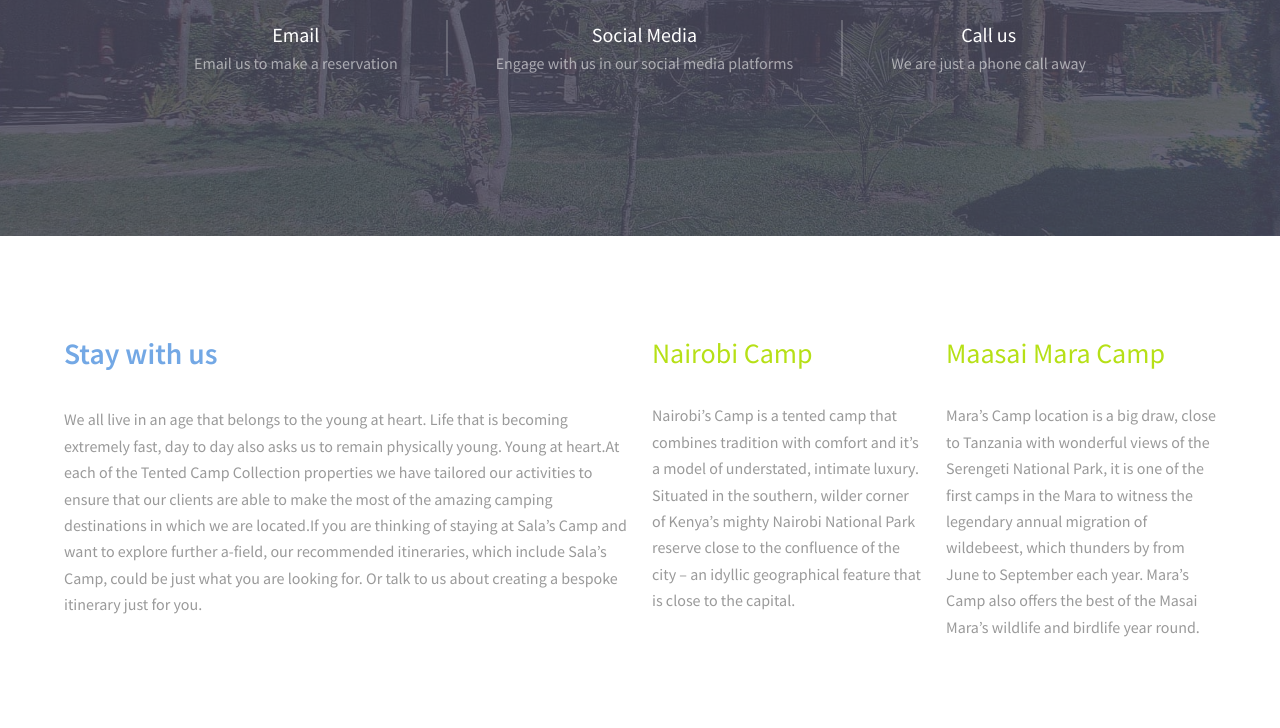
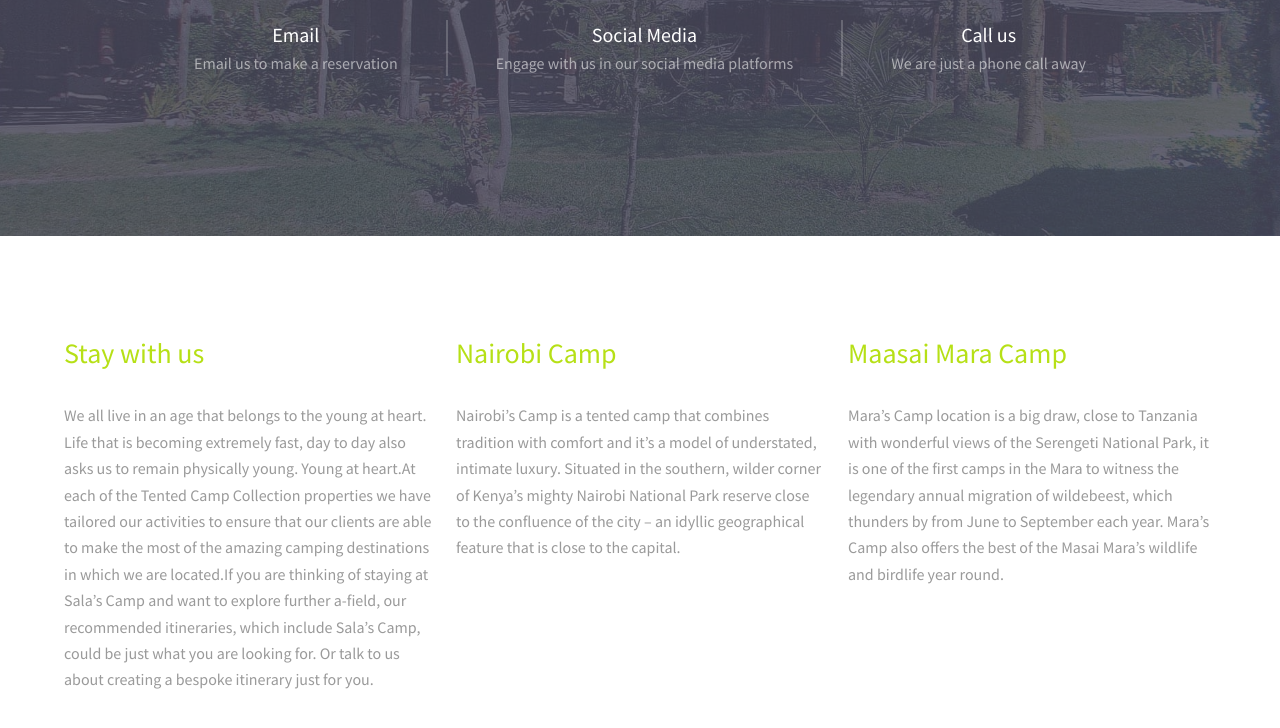
Before and after one commit to jptl431/MIS-6070-Project, a plain HTML site: page contact_us.html in a window 1280 px wide. Shown: the part 286-1014 px from the top of the page. Drawn offline with Linux system fonts and the light colour scheme.

Commit message:
Update contact_us.html

```diff
--- a/contact_us.html
+++ b/contact_us.html
@@ -55,15 +55,15 @@
 		<section id="main" class="wrapper">
 			<div class="inner">
 				<div class="row">
-					<section class="6u">
-						<h2>Stay with us</h2>
+					<section class="4u">
+						<h3>Stay with us</h3>
 						<p> We all live in an age that belongs to the young at heart. Life that is becoming extremely fast, day to day also asks us to remain physically young. Young at heart.At each of the Tented Camp Collection properties we have tailored our activities to ensure that our clients are able to make the most of the amazing camping destinations in which we are located.If you are thinking of staying at Sala’s Camp and want to explore further a-field, our recommended itineraries, which include Sala’s Camp, could be just what you are looking for. Or talk to us about creating a bespoke itinerary just for you.</p>
 					</section>
-					<section class="3u">
+					<section class="4u">
 						<h3>Nairobi Camp</h3>
 						<p>Nairobi’s Camp is a tented camp that combines tradition with comfort and it’s a model of understated, intimate luxury. Situated in the southern, wilder corner of Kenya’s mighty Nairobi National Park reserve close to the confluence of the city – an idyllic geographical feature that is close to the capital.</p>
 					</section>
-					<section class="3u">
+					<section class="4u">
 						<h3>Maasai Mara Camp</h3>
 						<p>Mara’s Camp location is a big draw, close to Tanzania with wonderful views of the Serengeti National Park, it is one of the first camps in the Mara to witness the legendary annual migration of wildebeest, which thunders by from June to September each year. Mara’s Camp also offers the best of the Masai Mara’s wildlife and birdlife year round. </p>
 					</section>
```
